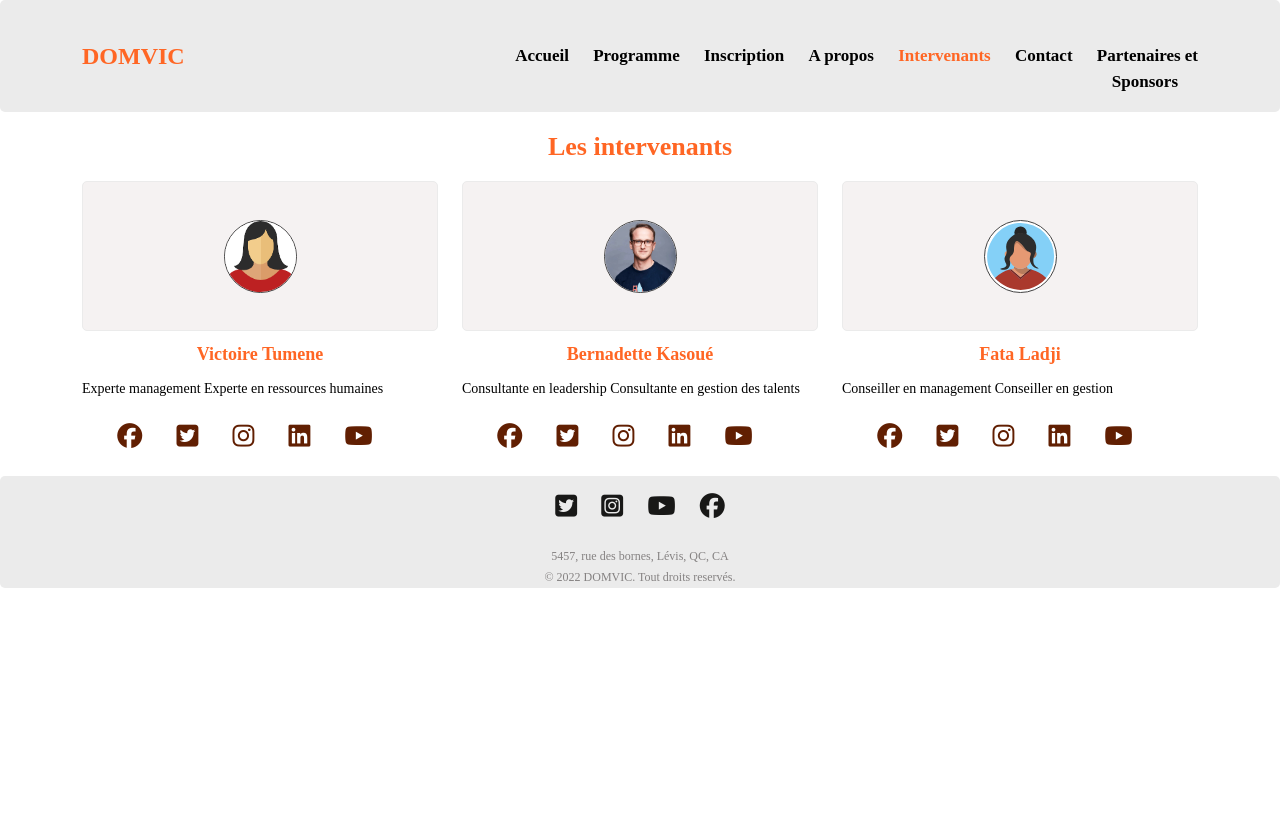
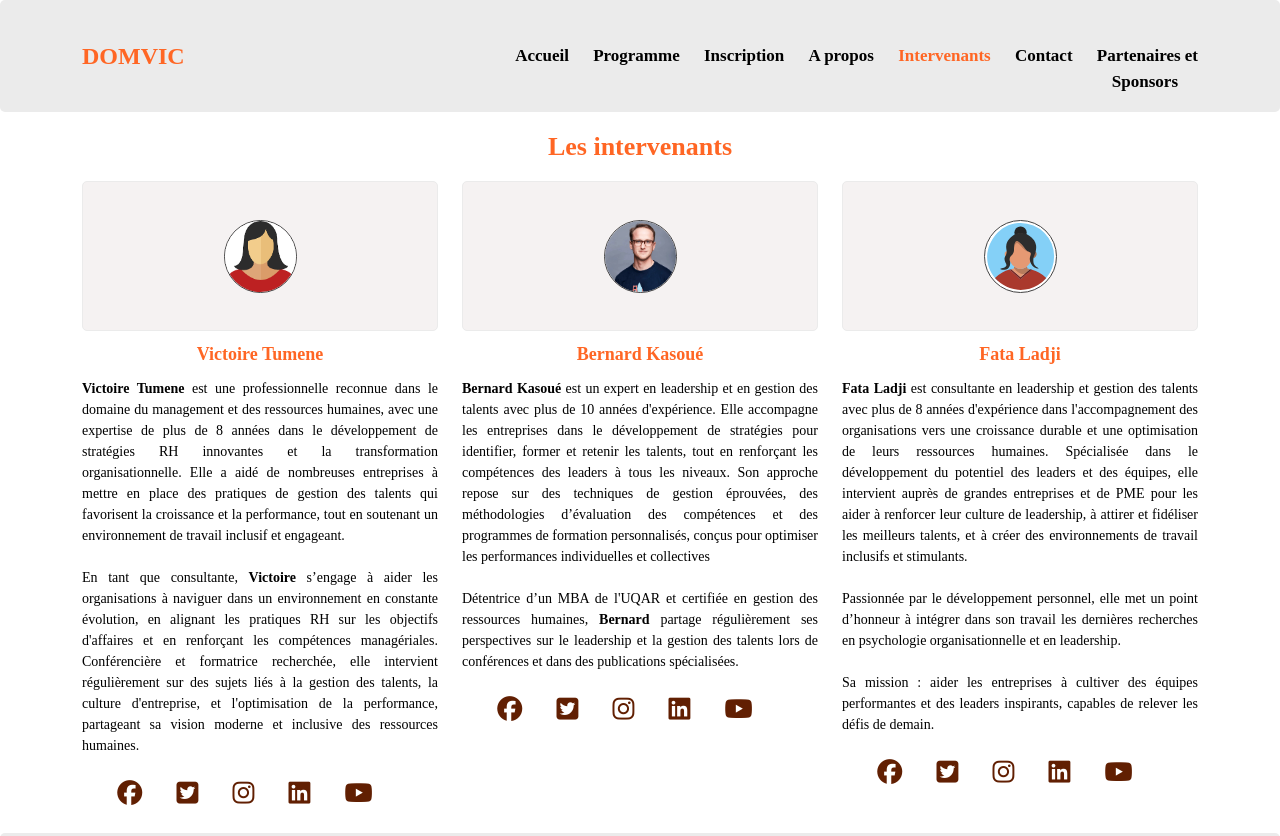
Before and after one commit to Domitienne/Devoir-1, a plain HTML site: page html/intervenants.html in a window 1280 px wide. Shown: the top 836 px of the page. Before the commit the page ends 800 px from the top, so only its background shows below. Drawn offline with nearby package versions, Linux system fonts and the light colour scheme.

Commit message:
changement ...

```diff
--- a/css/main.css
+++ b/css/main.css
@@ -166,14 +166,19 @@ table{
     width: 100%;
   }
 
-table td, table th {
+/* table td, table th {
     text-align: center;
     padding: 15px;
-  }
+  } */
 
-  tr:nth-child(odd) {
+table td, table th {
+    text-align: left;
+    padding: 15px;
+}
+
+tr:nth-child(odd) {
     background-color:  #f7f7f7;
-  }
+}
 
 table tr{
     border-color: #C0C0C0;
@@ -540,3 +545,17 @@ input[type=submit] {
 .info-contact-1 {
     padding-bottom: 15px;
 }
+
+.description-event-1 span{
+    animation-duration: .8s;
+    animation-name: clignoter;
+    animation-iteration-count: infinite;
+    transition: none;
+    font-size: 16px;
+    font-weight: 800;
+}
+@keyframes clignoter {
+    0%   { color:#000000; }
+    40%   {color: #FF6624; }
+    100% { opacity:#000000; }
+  }
--- a/html/intervenants.html
+++ b/html/intervenants.html
@@ -51,8 +51,22 @@
                     </div>
 
                     <div class="interv-desc-1">
-                        Experte management
-                        Experte en ressources humaines
+                        <strong> Victoire Tumene </strong> est une professionnelle reconnue dans le domaine du
+                        management et des ressources humaines, avec une expertise de plus de 8 années
+                        dans le développement de stratégies RH innovantes et la transformation organisationnelle.
+                        Elle a aidé de nombreuses entreprises à mettre en place des pratiques de gestion des talents
+                        qui favorisent la croissance et la performance, tout en soutenant un environnement de travail
+                        inclusif et engageant.
+
+                        <br>
+                        <br>
+                        En tant que consultante, <strong> Victoire </strong> s’engage à aider les organisations à naviguer dans un
+                        environnement en constante évolution, en alignant les pratiques RH sur les objectifs d'affaires
+                        et en renforçant les compétences managériales. Conférencière et formatrice recherchée,
+                        elle intervient régulièrement sur des sujets liés à la gestion des talents, la culture
+                        d'entreprise, et l'optimisation de la performance, partageant sa vision moderne et inclusive
+                        des ressources humaines.
+
                     </div>
 
                     <div class="inter-social-media">
@@ -74,12 +88,23 @@
                     </div>
 
                     <div class="interv-name-1">
-                        Bernadette Kasoué
+                        Bernard Kasoué
                     </div>
 
                     <div class="interv-desc-1">
-                        Consultante en leadership
-                        Consultante en gestion des talents
+                        <strong> Bernard Kasoué </strong> est un expert en leadership et en gestion des
+                        talents avec plus de 10 années d'expérience.
+                        Elle accompagne les entreprises dans le développement de stratégies pour identifier,
+                        former et retenir les talents, tout en renforçant les compétences des leaders à tous les niveaux.
+                        Son approche repose sur des techniques de gestion éprouvées, des méthodologies d’évaluation des
+                        compétences et des programmes de formation personnalisés, conçus pour optimiser les performances
+                        individuelles et collectives
+                        <br/>
+                        <br/>
+                        Détentrice d’un MBA de l'UQAR et certifiée
+                        en gestion des ressources humaines, <strong> Bernard</strong> partage régulièrement ses perspectives
+                        sur le leadership et la gestion des talents lors de conférences et dans des
+                        publications spécialisées.
                     </div>
 
                     <div class="inter-social-media">
@@ -105,8 +130,21 @@
                     </div>
 
                     <div class="interv-desc-1">
-                        Conseiller en management
-                        Conseiller en gestion
+                        <strong> Fata Ladji </strong> est consultante en leadership et gestion des talents avec plus
+                        de 8 années d'expérience dans l'accompagnement des organisations vers une croissance
+                        durable et une optimisation de leurs ressources humaines. Spécialisée dans le développement du
+                        potentiel des leaders et des équipes, elle intervient auprès de grandes entreprises et de PME
+                        pour les aider à renforcer leur culture de leadership, à attirer et fidéliser les meilleurs
+                        talents, et à créer des environnements de travail inclusifs et stimulants.
+                        <br/>
+                        <br/>
+                        Passionnée par le développement personnel,
+                        elle met un point d’honneur à intégrer dans son travail
+                        les dernières recherches en psychologie organisationnelle et en leadership.
+                        <br>
+                        <br>
+                        Sa mission : aider les entreprises à cultiver des équipes performantes et
+                        des leaders inspirants, capables de relever les défis de demain.
                     </div>
 
                     <div class="inter-social-media">
```
Also changed, not shown: html/accueil.html (+7 -3 lines), html/apropos.html (+2 -2 lines), html/contact.html (+5 -5 lines), html/inscription.html (+6 -6 lines).
